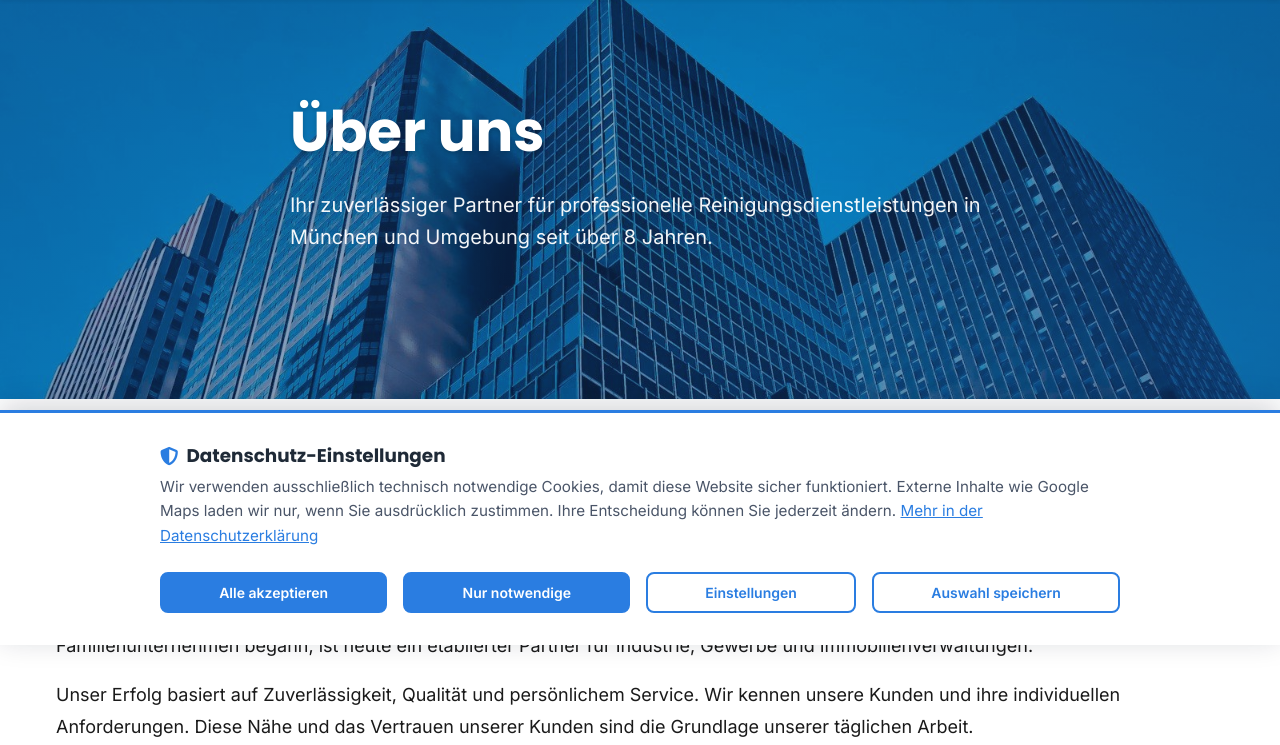
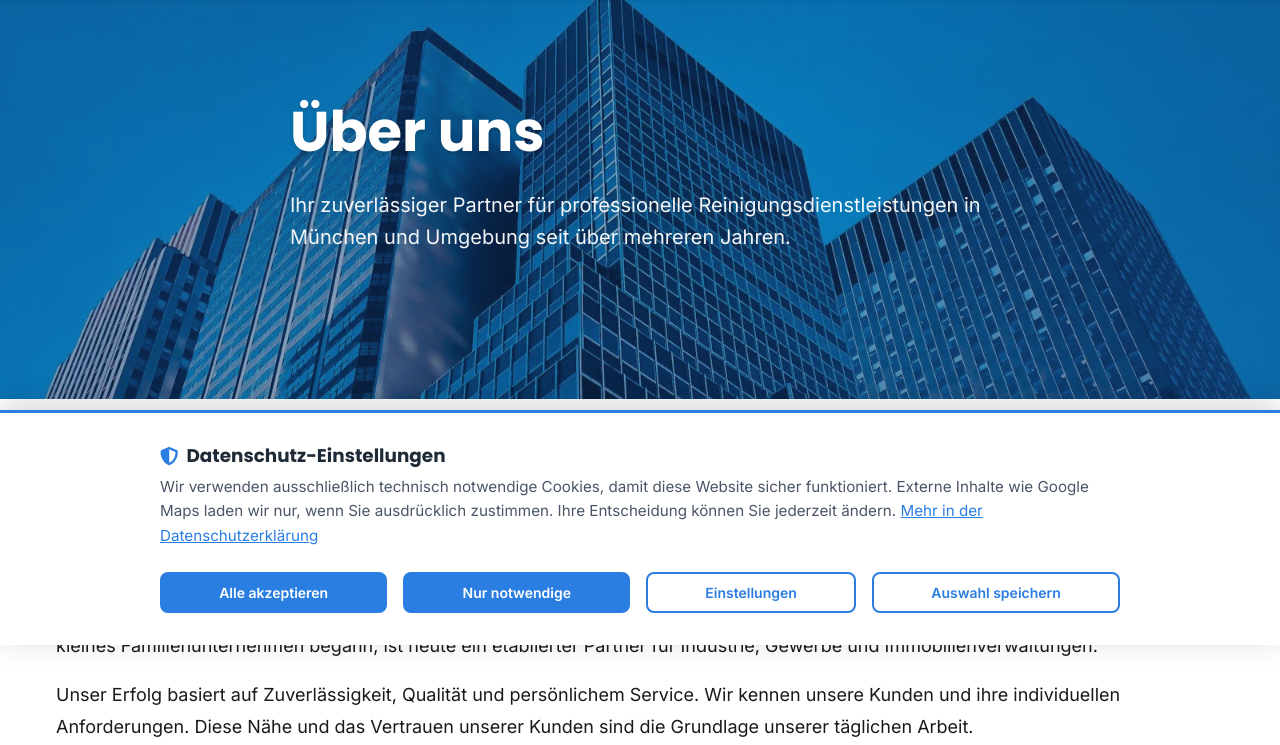
Before and after one commit to Kadir3461/mdc, a PHP site: page /ueber-uns.php in a window 1280 px wide. Shown: the part 155-900 px from the top of the page. Run offline with PHP 8.4, Linux system fonts and the light colour scheme.

Commit message:
Seiten aktualisiert

```diff
--- a/gebaeudereinigung.php
+++ b/gebaeudereinigung.php
@@ -29,7 +29,7 @@ include 'includes/header.php';
             <div>
                 <h2>Gebäudereinigung vom Profi</h2>
                 <p style="font-size: 1.125rem; line-height: 1.8;">
-                    Ein gepflegtes Gebäude ist die Visitenkarte jeder Immobilie. Mit über 8 Jahren Erfahrung
+                    Ein gepflegtes Gebäude ist die Visitenkarte jeder Immobilie. Mit über mehreren Jahren Erfahrung
                     in der Gebäudereinigung sorgen wir für saubere Treppenhäuser, glänzende Eingangsbereiche
                     und gepflegte Außenanlagen in ganz München.
                 </p>
--- a/index.php
+++ b/index.php
@@ -15,7 +15,7 @@ include 'includes/header.php';
             <h1>Professionelle Reinigungslösungen für München</h1>
             <p>
                 Wir bieten maßgeschneiderte Reinigungs- und Facility-Management-Lösungen für Unternehmen jeder Größe.
-                Vertrauen Sie auf über 10 Jahre Erfahrung und höchste Qualitätsstandards.
+                Vertrauen Sie auf über mehrere Jahre Erfahrung und höchste Qualitätsstandards.
             </p>
             <div class="hero-buttons">
                 <a href="/kontakt.php#angebot" class="btn btn-primary btn-lg">
@@ -182,7 +182,7 @@ include 'includes/header.php';
                 <div class="card-icon">
                     <i class="fas fa-award"></i>
                 </div>
-                <h4>Über 10 Jahre Erfahrung</h4>
+                <h4>Über mehrere Jahre Erfahrung</h4>
                 <p>Langjährige Expertise in der professionellen Reinigungsbranche</p>
             </div>
 
--- a/leistungen.php
+++ b/leistungen.php
@@ -24,7 +24,7 @@ include 'includes/header.php';
     <div class="container">
         <h2 class="text-center">Unser Leistungsspektrum</h2>
         <p class="text-center" style="max-width: 800px; margin: 0 auto var(--spacing-2xl);">
-            Seit über 8 Jahren sind wir Ihr kompetenter Partner für alle Reinigungsdienstleistungen
+            Seit über mehreren Jahren sind wir Ihr kompetenter Partner für alle Reinigungsdienstleistungen
             im Raum München. Ob Industrie, Gewerbe oder Wohnimmobilien – wir bieten individuelle Lösungen
             für jeden Bereich.
         </p>
--- a/ueber-uns.php
+++ b/ueber-uns.php
@@ -12,7 +12,7 @@ include 'includes/header.php';
     <div class="container">
         <div class="hero-content">
             <h1>Über uns</h1>
-            <p>Ihr zuverlässiger Partner für professionelle Reinigungsdienstleistungen in München und Umgebung seit über 8 Jahren.</p>
+            <p>Ihr zuverlässiger Partner für professionelle Reinigungsdienstleistungen in München und Umgebung seit über mehreren Jahren.</p>
         </div>
     </div>
 </section>
@@ -24,7 +24,7 @@ include 'includes/header.php';
             <h2>MDC Facility Management</h2>
             <h3 style="color: var(--primary-color); margin-bottom: var(--spacing-md);">Sauberkeit ist Vertrauenssache</h3>
             <p style="font-size: 1.125rem; line-height: 1.8;">
-                Seit über 8 Jahren steht MDC Facility Management für professionelle Reinigungsdienstleistungen
+                Seit über mehreren Jahren steht MDC Facility Management für professionelle Reinigungsdienstleistungen
                 im Raum München. Was als kleines Familienunternehmen begann, ist heute ein etablierter Partner
                 für Industrie, Gewerbe und Immobilienverwaltungen.
             </p>
```
